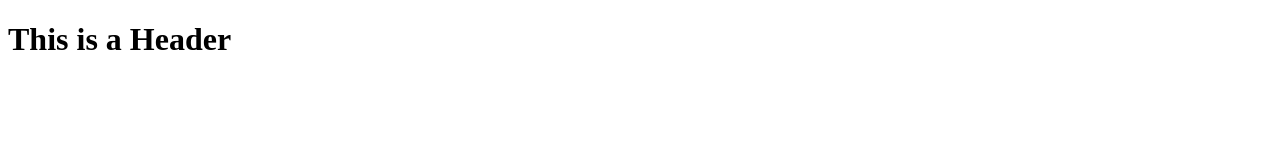
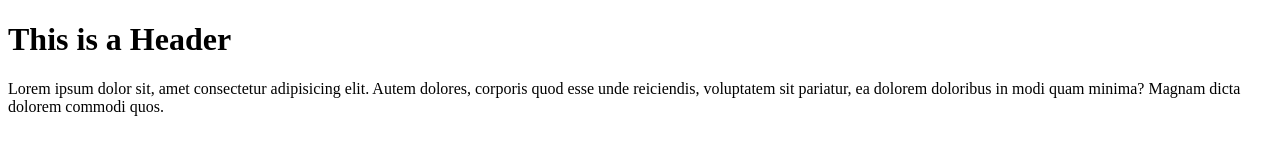
Before and after one commit to SZR91/git-test, a plain HTML site: page index.html in a window 1280 px wide. Drawn offline with Linux system fonts and the light colour scheme.

Commit message:
Second commit

```diff
--- a/index.html
+++ b/index.html
@@ -7,5 +7,10 @@
   </head>
   <body>
     <h1>This is a Header</h1>
+    <p>
+      Lorem ipsum dolor sit, amet consectetur adipisicing elit. Autem dolores,
+      corporis quod esse unde reiciendis, voluptatem sit pariatur, ea dolorem
+      doloribus in modi quam minima? Magnam dicta dolorem commodi quos.
+    </p>
   </body>
 </html>
```
